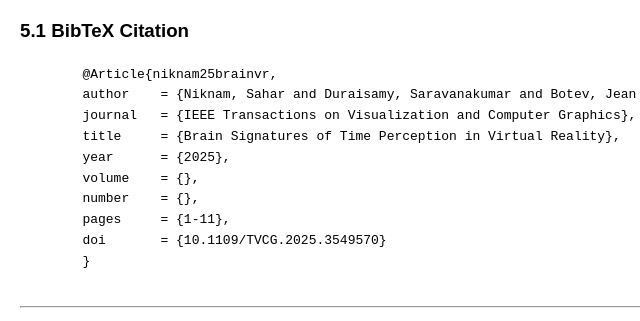
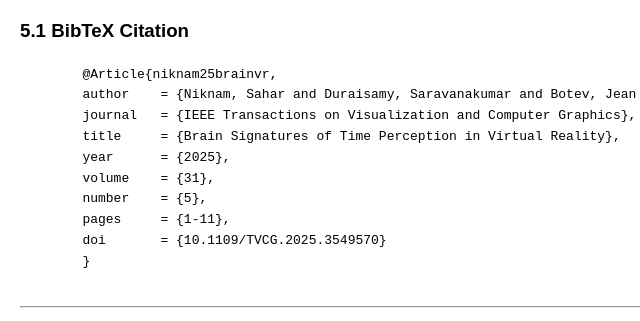
Before and after one commit to vrar-lab/brain-signatures, a plain HTML site: page index.html in a window 1280 px wide. Shown: the part 6182-6503 px from the top of the page, 236-876 px from the left. Drawn offline with Linux system fonts and the light colour scheme.

Commit message:
add volume and issue to BibTex

```diff
--- a/index.html
+++ b/index.html
@@ -287,8 +287,8 @@
         journal   = {IEEE Transactions on Visualization and Computer Graphics},
         title     = {Brain Signatures of Time Perception in Virtual Reality},
         year      = {2025},
-        volume    = {},
-        number    = {},
+        volume    = {31},
+        number    = {5},
         pages     = {1-11},
         doi       = {10.1109/TVCG.2025.3549570}
         }
```
